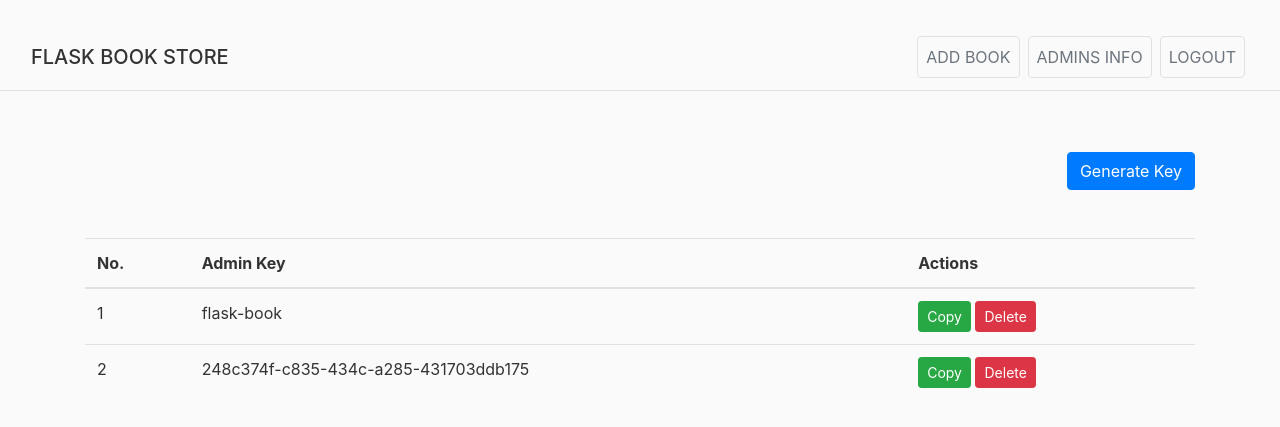
After one commit to itsAPK/flask-book-store, a Flask app: page /admin/access-key in a window 1280 px wide. The commit adds this page. Shown: the top 427 px of the page. Run offline with Flask 3, Linux system fonts and the light colour scheme; a user stored in the database is signed in; some libraries are stand-ins or nearby versions.

Commit message:
final push

```diff
--- a/src/extensions/__init__.py
+++ b/src/extensions/__init__.py
@@ -1 +1,2 @@
 from src.extensions.enum_select_field import EnumSelectField
+from src.extensions.admin_login_required import admin_login_required
--- /dev/null
+++ b/src/extensions/admin_login_required.py
@@ -0,0 +1,11 @@
+from functools import wraps
+from flask import flash, redirect, session, abort, url_for
+
+def admin_login_required(view_func):
+    @wraps(view_func)
+    def decorator(*args, **kwargs):
+        if not session.get('admin_logged_in'):
+             flash('Admin Authentication Required', 'danger')
+             return redirect(url_for('admin.login'))
+        return view_func(*args, **kwargs)
+    return decorator
--- a/src/forms/login.py
+++ b/src/forms/login.py
@@ -14,5 +14,8 @@
     email = StringField('Email',
                         validators=[DataRequired(), Email()])
     password = PasswordField('Password', validators=[DataRequired()])
-    role = SelectField('Role', choices=[(role.value, role.name.capitalize()) for role in Role], validators=[InputRequired()])
     submit = SubmitField('Register')
+
+
+class GenerateKeyForm(FlaskForm):
+        submit = SubmitField('Generate Key')
--- a/src/routes/admin.py
+++ b/src/routes/admin.py
@@ -1,35 +1,91 @@
 import os
 from pprint import pprint
-from flask import Blueprint, current_app, redirect, render_template,flash, url_for,request
+import uuid
+from flask import Blueprint, current_app, redirect, render_template, flash, session, url_for, request
 from flask_login import login_required
 from werkzeug.utils import secure_filename
-from  werkzeug.datastructures.file_storage import FileStorage
-from src.models.user import Role
-from src.extensions.check_user_role import role_required
+from werkzeug.datastructures.file_storage import FileStorage
+from src.extensions.admin_login_required import admin_login_required
+from src.models.user import Role, Admin
 from src.models.books import Book, Genre
-from src.forms.book import BookForm,BookUpdateForm
+from src.forms.book import BookForm, BookUpdateForm
 from src.main import db
 
-admin = Blueprint('admin', __name__,url_prefix='/admin')
+admin = Blueprint('admin', __name__, url_prefix='/admin')
 
 
+@admin.route('/login', methods=['GET', 'POST'])
+def login():
+    if request.method == 'POST':
+        admin_key = request.form.get('admin_key')
+        if admin_key:
+            key = Admin.query.filter_by(key=admin_key, active=True).first()
+            if key:
+                # Admin key is valid, perform the login operation
+                # For example, set a session variable to indicate the admin is logged in
+                # and redirect to the admin dashboard
+                session['admin_logged_in'] = True
+                return redirect(url_for('admin.dashboard'))
+
+        # Admin key is invalid or not provided, display an error message
+        error_message = 'Invalid admin key'
+        return render_template('admin/login.html', error_message=error_message)
+
+    # Render the admin login form
+    return render_template('admin/login.html')
+
+@admin.route("/logout")
+def logout():
+    session['admin_logged_in'] = False
+
+    return redirect(url_for('admin.login'))
+
+@admin.route('/access-key',methods=['GET', 'POST'])
+@admin_login_required
+def create_access_key():
+    if request.method == 'POST':
+        # Generate a new admin key
+        key = str(uuid.uuid4())  # Replace this with your own key generation logic
+
+        # Create a new AdminKey instance
+        admin_key = Admin(key=key, active=True)
+
+        # Add the key to the database
+        db.session.add(admin_key)
+        db.session.commit()
+        flash("New Access Token Create : " + key,"success")
+        # Redirect back to the same route to refresh the page
+        return redirect(url_for('admin.create_access_key'))
+
+
+    admins = Admin.query.all()
+    return render_template('admin/all_admin.html', admins=admins)
+
+@admin.route('/access-key/delete/<int:id>')
+@admin_login_required
+def delete_access_key(id):
+    admin = Admin.query.get_or_404(id)
+    db.session.delete(admin)
+    db.session.commit()
+    flash('Admin deleted.', "warning")
+    return redirect(url_for('admin.create_access_key'))
+
 @admin.route('/')
-@login_required
-@role_required(Role.ADMIN)
+@admin_login_required
 def dashboard():
     book = Book.query.all()
     pprint([i.__dict__ for i in book])
-    return  render_template('admin/admin.html', title='Admin', books=book)
+    return render_template('admin/admin.html', title='Admin', books=book)
+
 
 @admin.route("/book/add", methods=['GET', 'POST'])
-@login_required
-@role_required(Role.ADMIN)
+@admin_login_required
 def add_book():
     form = BookForm()
 
     if form.validate_on_submit():
 
-        book = Book.query.filter_by(name = form.name.data).first()
+        book = Book.query.filter_by(name=form.name.data).first()
         if book:
             flash('Book Already Found in Database', 'danger')
         else:
@@ -44,9 +100,9 @@
                     author=form.author.data,
                     published=form.published.data,
                     genre=Genre(form.genre.data),
-                    description= form.description.data,
-                    in_stock = form.in_stock.data ,
-                    show = True if form.show.data == 'Yes'  else  False,
+                    description=form.description.data,
+                    in_stock=form.in_stock.data,
+                    show=True if form.show.data == 'Yes' else False,
                     image_link=f"files/{image_filename}"
                 )
             )
@@ -54,17 +110,14 @@
             flash('Book Added Successfully', 'success')
             return redirect(url_for('admin.add_book'))
 
+    return render_template('admin/book.html', title='Add Book', form=form)
 
 
-    return render_template('admin/book.html', title='Add Book', form=form)
-
 @admin.route("/book/edit/<int:book_id>", methods=['GET', 'POST'])
-@login_required
-@role_required(Role.ADMIN)
+@admin_login_required
 def edit_book(book_id):
     book = Book.query.get_or_404(book_id)
     form = BookUpdateForm(obj=book)
-
 
     if form.validate_on_submit():
 
@@ -76,9 +129,9 @@
         book.description = form.description.data if form.description.data != book.description else book.description
         book.in_stock = form.in_stock.data if form.in_stock.data != book.in_stock else book.in_stock
         if form.show.data == str(True):
-           book.show = True  if form.show.data != str(book.show) else book.show
+            book.show = True if form.show.data != str(book.show) else book.show
         else:
-             book.show = False  if form.show.data != book.show else book.show
+            book.show = False if form.show.data != book.show else book.show
         if type(form.image_link.data) == FileStorage:
             image_file = form.image_link.data
             image_filename = secure_filename(image_file.filename)
@@ -93,12 +146,11 @@
     return render_template('admin/book.html', title='Edit Book', form=form)
 
 
-
 @admin.route('/book/delete/<int:id>', methods=['POST'])
-@login_required
+@admin_login_required
 def delete_book(id):
     book = Book.query.get_or_404(id)
     db.session.delete(book)
     db.session.commit()
-    flash('Book deleted.',"danger")
+    flash('Book deleted.', "danger")
     return redirect(url_for('admin.dashboard'))
--- a/src/templates/admin/admin.html
+++ b/src/templates/admin/admin.html
@@ -1,7 +1,7 @@
 {% extends "layout.html" %} {% block content %}
 <div class="p-5" style="height: 120px">
   <div class="container d-flex flex-wrap" style="flex: initial">
-    {%if current_user.is_authenticated %} {%for book in books%}
+    {%if   session['admin_logged_in'] == True  %} {%for book in books%}
 
     <div class="p-2 col-lg-3">
       <div class="card h-100" style="width: 240px">
--- /dev/null
+++ b/src/templates/admin/all_admin.html
@@ -0,0 +1,49 @@
+{% extends "layout.html" %}
+{%block content %}
+<div class="container mt-3">
+    <div class="mb-5">
+
+
+
+    <form method="post" action="{{ url_for('admin.create_access_key') }} " >
+        <div class="mb-5">
+        <button type="submit" class="btn btn-primary float-right  mb-5">Generate Key</button>
+        </div>
+    </form></div>
+<table class="table mt-3"
+    <thead>
+      <tr>
+        <th>No.</th>
+        <th>Admin Key</th>
+        <th>Actions</th>
+      </tr>
+    </thead>
+    <tbody>
+      {% for key in admins %}
+        <tr>
+          <td>{{key.id}}</td>
+          <td>{{ key.key }}</td>
+          <td>
+            <a href="#" class="btn btn-success btn-sm" onclick="copyKey('{{ key.key }}')">Copy</a>
+            <a href="{{url_for('admin.delete_access_key', id = key.id)}}" class="btn btn-danger btn-sm" onclick="return confirm('Are you sure you want to delete this key?')">Delete</a>
+          </td>
+        </tr>
+      {% endfor %}
+    </tbody>
+  </table></div>
+
+  <script>
+    function copyKey(key) {
+        const tempInput = document.createElement('input');
+        tempInput.value = key;
+        document.body.appendChild(tempInput);
+        tempInput.select();
+        document.execCommand('copy');
+        document.body.removeChild(tempInput);
+
+        // Optionally, you can display a notification or perform any other action after copying the key
+        alert('Admin key copied!');
+      }
+  </script>
+
+{%endblock %}
--- a/src/templates/layout.html
+++ b/src/templates/layout.html
@@ -22,29 +22,42 @@
         <div class="container-fluid  mt-4">
           <div class="navbar-header">
 
-
+            {% if  session['admin_logged_in'] == True and request.path.startswith('/admin') %}
+                  <a class="navbar-brand mb-0 h1 " href="/admin">Flask Book Store</a>
+            {%else%}
                   <a class="navbar-brand mb-0 h1 " href="/">Flask Book Store</a>
+            {%endif%}
         </div>
 
           <div class="nav navbar-nav d-flex flex-row  ">
-
-            {% if current_user.is_authenticated %}
-
-             {% if current_user.role.value == 'admin' and  request.path.startswith('/admin') %}
+            {% if  session['admin_logged_in'] == True and request.path.startswith('/admin') and not request.path == "/admin/login"  %}
 
               <li class="nav-item p-1">
                 <a class=" nav-link border btn " href="{{ url_for('admin.add_book') }}"><span class="p-2 p text-muted">Add Book</span></a>
               </li>
-         {% endif %}
+              <li class="nav-item p-1">
+                <a class=" nav-link border btn " href="{{ url_for('admin.create_access_key') }}"><span class="p-2 p text-muted">Admins Info</span></a>
+              </li>
+              <li class="nav-item p-1">
+                <a class=" nav-link border btn " href="{{ url_for('admin.logout') }}"><span class="p-2 p text-muted">Logout</span></a>
+              </li>
 
+            {% else %}
+              {% if current_user.is_authenticated  %}
                 <li class="nav-item p-1">
                   <a class=" nav-link border btn " href="{{ url_for('auth.logout') }}"><span class="p-2 p text-muted">Logout</span></a>
                 </li>
               {% else %}
                 {% if not request.path == '/login' or request.path == '/register' %}
+                  {%if not request.path == '/admin/login' %}
                       <a class=" nav-link border btn " href="{{ url_for('auth.login') }}"><span class="p-2 p text-muted">Login</span></a>
+                  {%endif %}
                 {% endif %}
               {%endif %}
+
+           {% endif %}
+
+
         </div>
       </nav>
     </header>
```
Also changed, not shown: src/main.py (+17 -4 lines), src/models/user.py (+7 -0 lines), src/routes/auth.py (+3 -4 lines), src/routes/home.py (+1 -7 lines), src/templates/admin/login.html (added, +16 -0 lines), src/templates/auth/register.html (+1 -12 lines), instance/main.db, src/static/files/Black_And_White_Aesthetic_Minimalist_Modern_Simple_Typography_Coconut_Cosmetics_Logo2.png (added), src/static/files/Untitled-2023-04-19-22302.png (added). Lines whose indentation alone changed are shown as unchanged.
